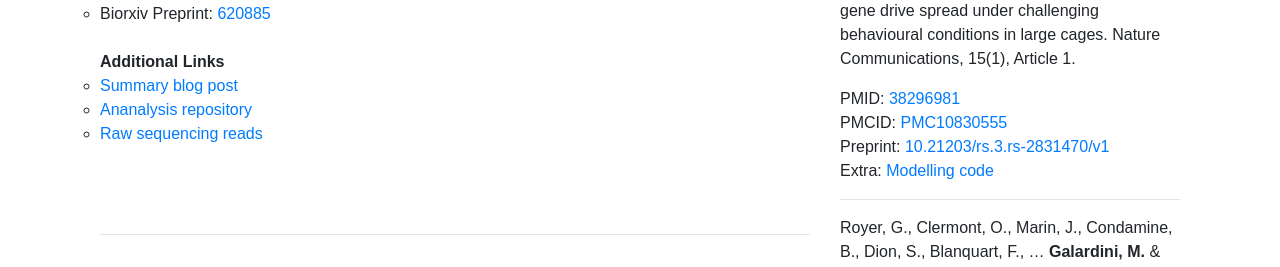
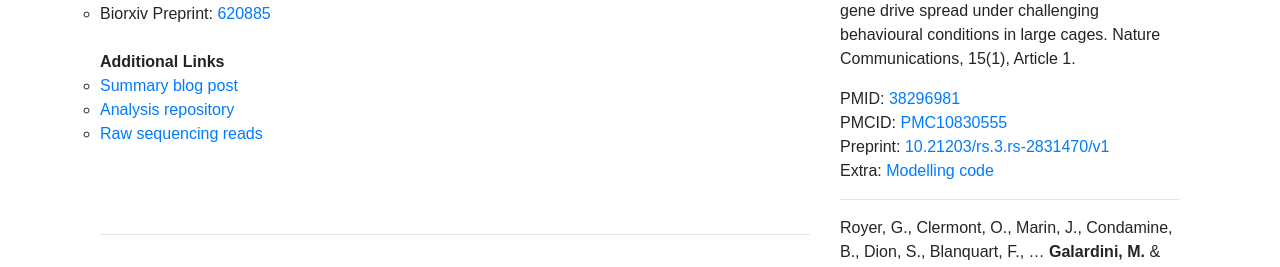
Before and after one commit to microbial-pangenomes-lab/microbial-pangenomes-lab.github.io, a Jekyll site: the page built from publications/index.html, in a window 1280 px wide and 900 px high, scrolled down 317 px. Shown: the part 159-426 px from the top of the window. Built offline with Jekyll 4.4.1, drawn with Linux system fonts in a browser that asks for light colours; nearby versions of some CDN libraries; comment, search, counter and statistics services are not loaded.

Commit message:
typo (3)

```diff
--- a/_data/publications.yml
+++ b/_data/publications.yml
@@ -54,7 +54,7 @@
    links:
      - name: Summary blog post
        url: "../2024/10/30/Stress-testing-next-generation-antibiotics/"
-     - name: Ananalysis repository
+     - name: Analysis repository
        url: https://github.com/microbial-pangenomes-lab/2024_aso_evolution
      - name: Raw sequencing reads
        url: https://www.ebi.ac.uk/ena/browser/view/PRJEB81806
```
